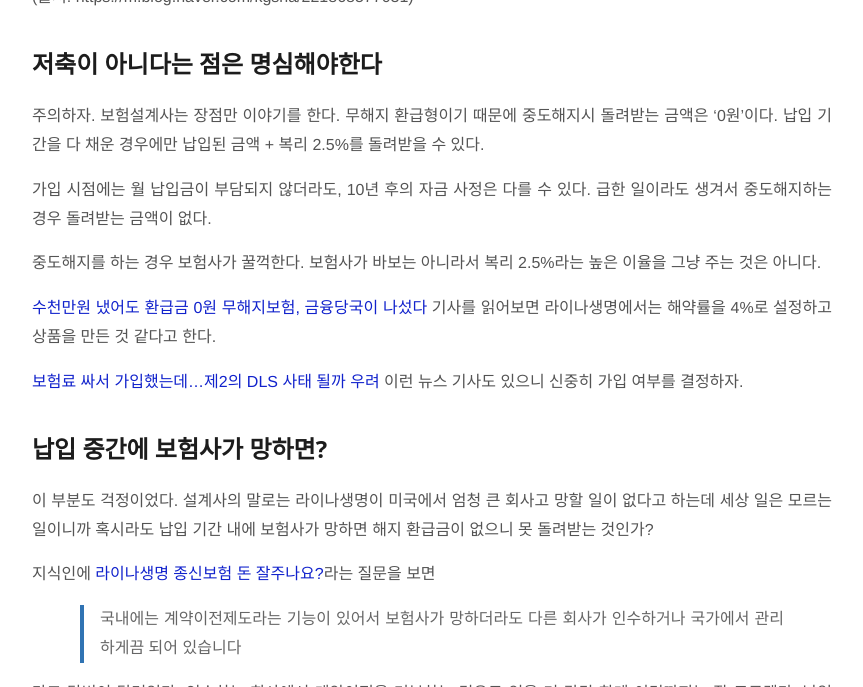
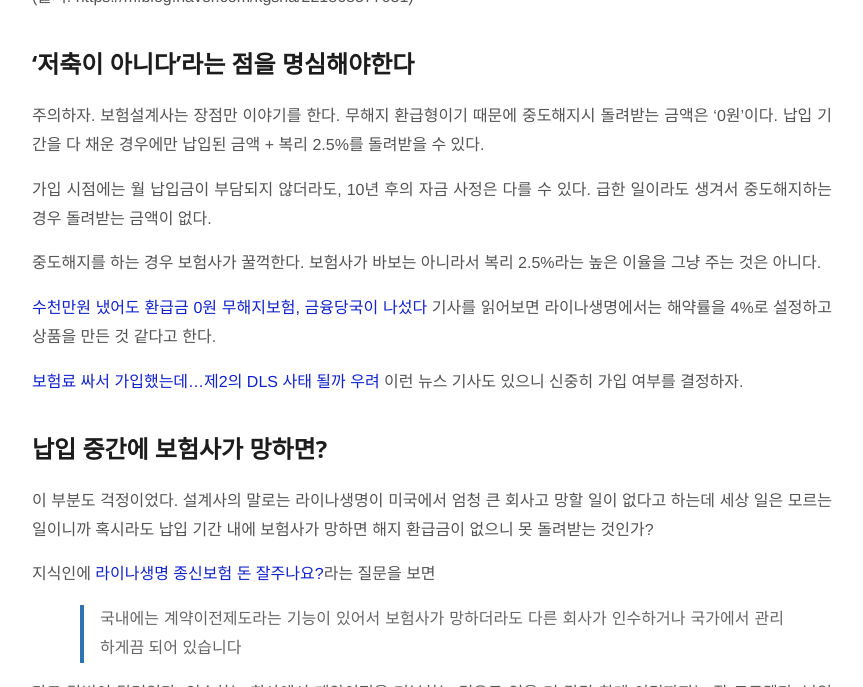
Before and after one commit to jason-heo/jason-heo.github.io, a Jekyll site: the page built from _posts/2020-02-22-lina-insurance.md, in a window 1280 px wide and 900 px high, scrolled down 959 px, cut to the strip 213-900 px from the top of the window. Shown: the whole strip, without its empty margins (208-1071 px from the left). Built offline with Jekyll 4.4.1, drawn with Linux system fonts in a browser that asks for light colours; comment, search, counter and statistics services are not loaded.

Commit message:
는 -> 은

```diff
--- a/_posts/2020-02-22-lina-insurance.md
+++ b/_posts/2020-02-22-lina-insurance.md
@@ -24,7 +24,7 @@ categories: "life"
 <BR>
 (출처: https://m.blog.naver.com/kgsna/221868577031)
 
-## 저축이 아니다는 점은 명심해야한다
+## '저축이 아니다'라는 점을 명심해야한다
 
 주의하자. 보험설계사는 장점만 이야기를 한다. 무해지 환급형이기 때문에 중도해지시 돌려받는 금액은 '0원'이다. 납입 기간을 다 채운 경우에만 납입된 금액 + 복리 2.5%를 돌려받을 수 있다.
 
```
